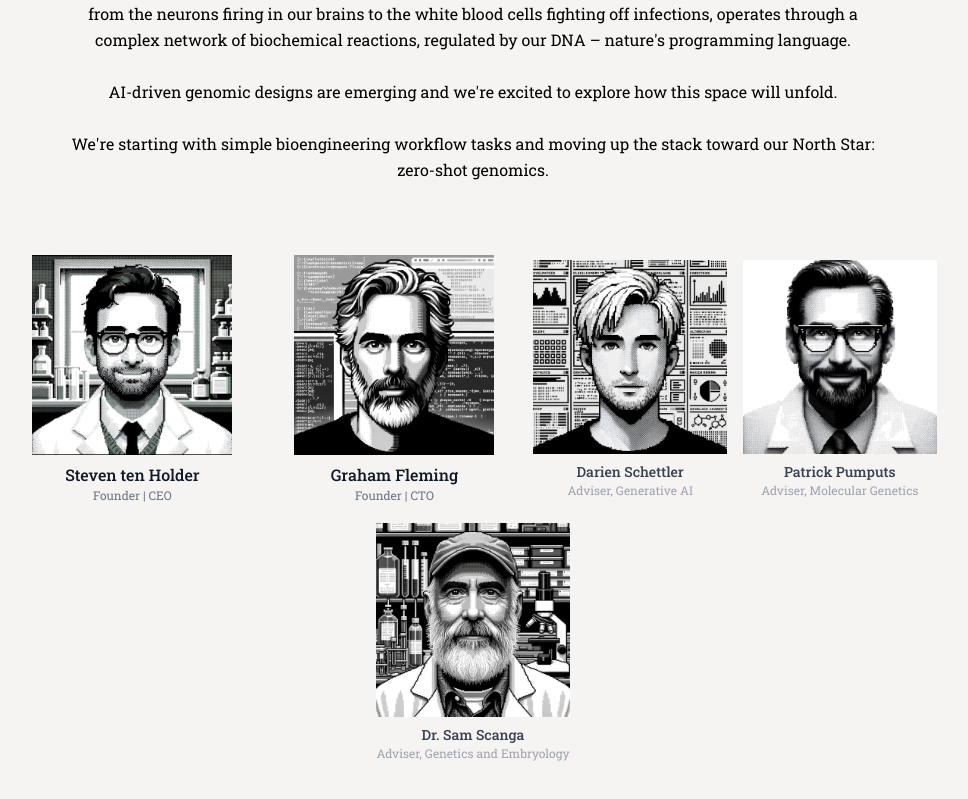
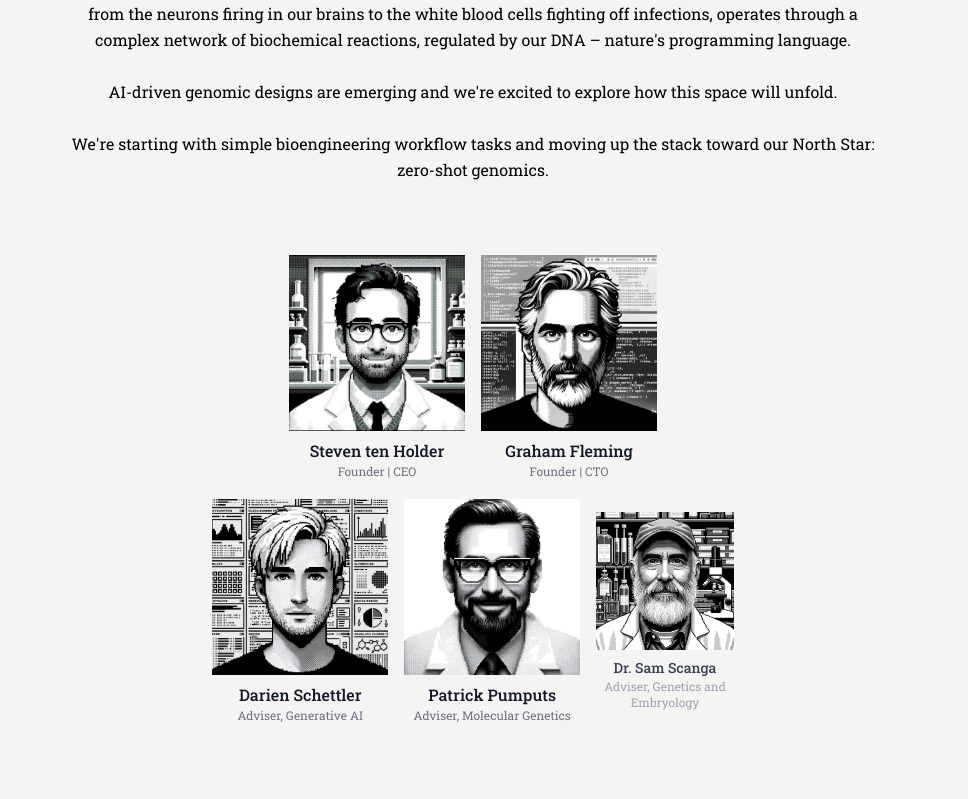
Before and after one commit to zeroshotbio/zeroshotbio-landingpage, a Next.js app: page / in a window 1280 px wide. Shown: the part 863-1662 px from the top of the page, without its empty margins (167-1135 px from the left). Built offline with nearby package versions, Linux system fonts and the light colour scheme.

Commit message:
Steven's second push

```diff
--- a/src/components/Team.js
+++ b/src/components/Team.js
@@ -15,6 +15,9 @@ const teamData = [
     image: "/images/G.png",
     link: "https://grahamfleming.com/",
   },
+];
+
+const teamData2 = [
   {
     name: "Darien Schettler",
     role: "Adviser, Generative AI",
@@ -36,7 +39,7 @@ const teamData = [
     image: "/images/SS.png",
     link: "https://www.linkedin.com/in/steventen/",
   },
-];
+]
 
 
 function Team() {
@@ -69,6 +72,34 @@ function Team() {
             </div>
           ))}
         </div>
+
+        <div className="flex flex-wrap justify-center items-center">
+          {teamData2.map((member, index) => (
+            <div
+              key={index}
+              className={`p-2 ${index < 2 ? 'md:w-1/4' : 'md:w-1/5'} text-center`}
+            >
+              <a href={member.link} target="_blank" rel="noopener noreferrer">
+                <Image
+                  src={member.image}
+                  alt={member.name}
+                  width={index < 2 ? 200 : 320}  // Making Darien, Patrick, and Sam's images slightly smaller
+                  height={index < 2 ? 150 : 240} // Making Darien, Patrick, and Sam's images slightly smaller
+                  className="object-cover object-center mx-auto"
+                />
+                <h2
+                  className={`title-font font-medium ${index < 2 ? 'text-base' : 'text-sm'} ${index >= 2 ? 'text-gray-700' : 'text-gray-900'} mt-2`}
+                >
+                  {member.name}
+                </h2>
+                <h3 className={`text-xs ${index >= 2 ? 'text-gray-400' : 'text-gray-500'} mb-1`}>
+                  {member.role}
+                </h3>
+              </a>
+            </div>
+          ))}
+        </div>
+
       </div>
     </section>
   );
```
